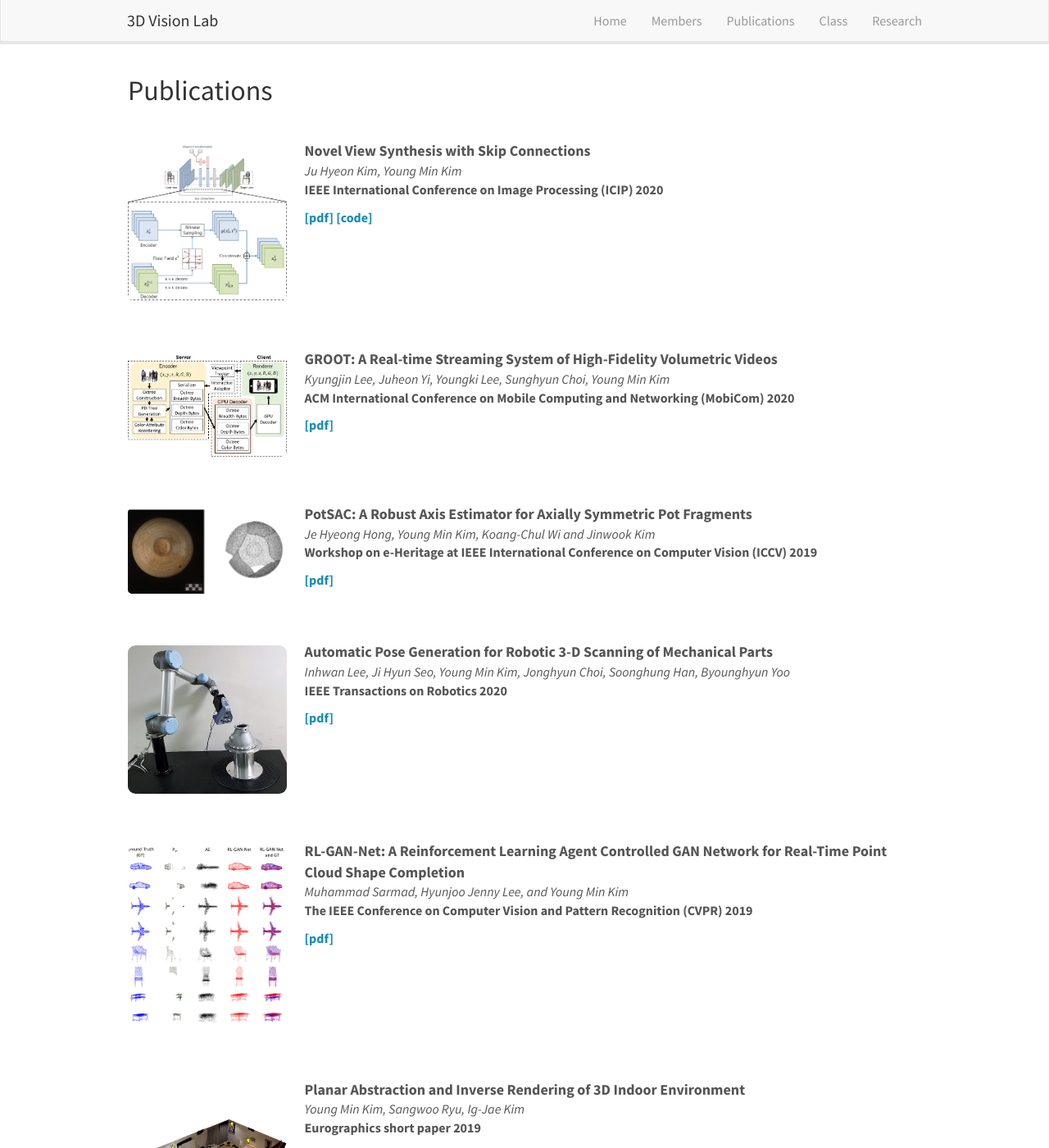
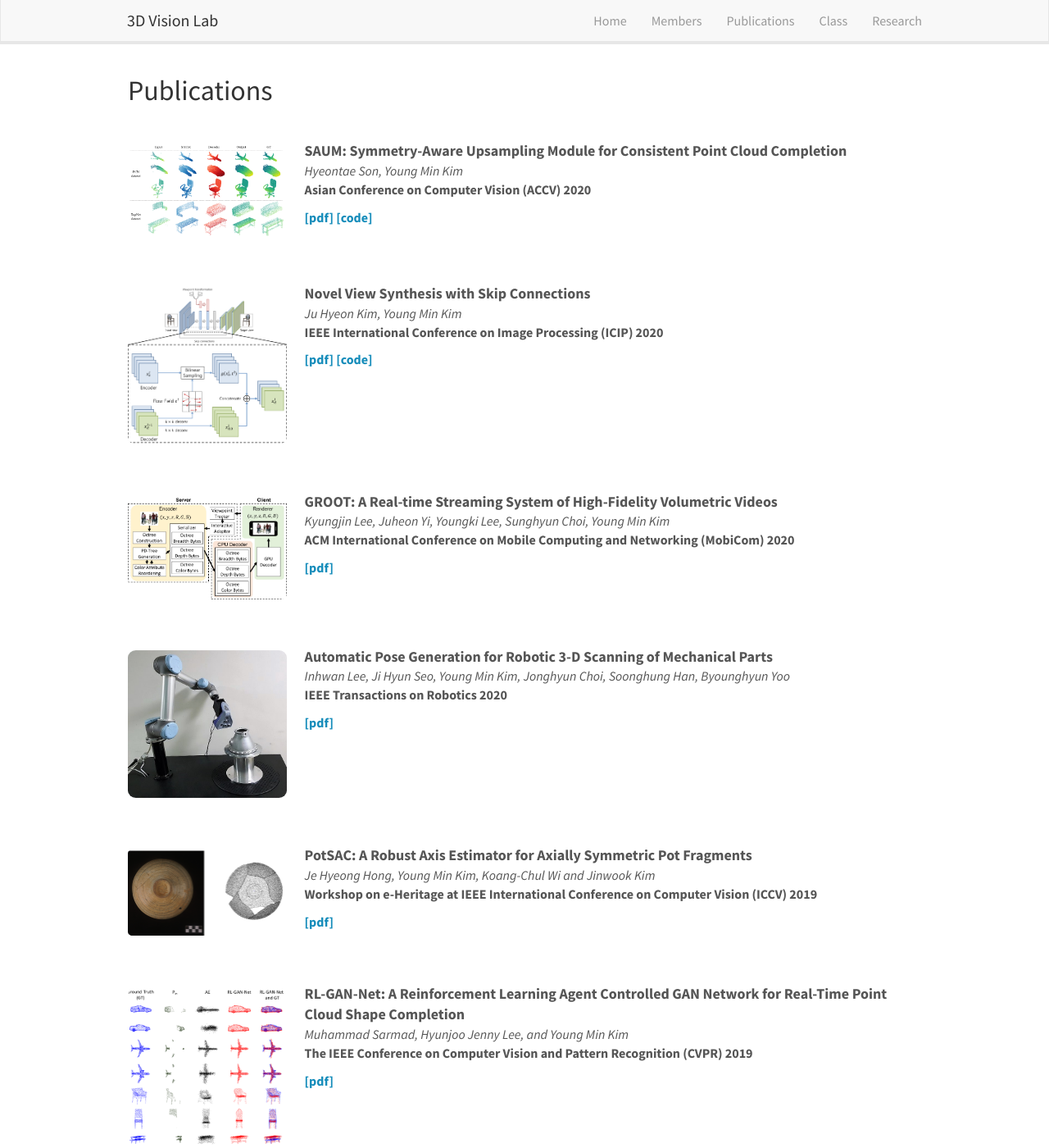
Before and after one commit to 3dvision-snu/3dvision-snu.github.io, a Jekyll site: the page built from _pages/publications.md, in a window 1280 px wide and 1400 px high. Shown: the whole window at 82% size. Built offline with Jekyll 4.4.1, drawn with Linux system fonts in a browser that asks for light colours; nearby versions of some CDN libraries; some of the changed text lies outside the part shown.

Commit message:
sht paper and footer, main image

```diff
--- a/_data/publist.yml
+++ b/_data/publist.yml
@@ -1,3 +1,13 @@
+- title: 'SAUM: Symmetry-Aware Upsampling Module for Consistent Point Cloud Completion'
+  image: SAUM.png
+  description:
+  authors: Hyeontae Son, Young Min Kim
+  link:
+    url: https://openaccess.thecvf.com/content/ACCV2020/papers/Son_SAUM_Symmetry-Aware_Upsampling_Module_for_Consistent_Point_Cloud_Completion_ACCV_2020_paper.pdf
+    display: Asian Conference on Computer Vision (ACCV) 2020
+    code : https://github.com/countywest/SAUM
+  highlight: 0
+  news2:
 
 - title: Novel View Synthesis with Skip Connections
   image: Novel-View-Synthesis.png
@@ -20,15 +30,6 @@
   highlight: 0
   news2:
 
-- title: 'PotSAC: A Robust Axis Estimator for Axially Symmetric Pot Fragments'
-  image: PotSAC.png
-  description:
-  authors: Je Hyeong Hong, Young Min Kim, Koang-Chul Wi and Jinwook Kim
-  link:
-    url: http://openaccess.thecvf.com/content_ICCVW_2019/papers/EH/Hong_PotSAC_A_Robust_Axis_Estimator_for_Axially_Symmetric_Pot_Fragments_ICCVW_2019_paper.pdf
-    display: Workshop on e-Heritage at IEEE International Conference on Computer Vision (ICCV)  2019
-  highlight: 0
-  news2:
 
 - title: Automatic Pose Generation for Robotic 3-D Scanning of Mechanical Parts
   image: Primitive.jpg
@@ -37,6 +38,16 @@
   link:
     url: https://ieeexplore.ieee.org/document/9089042
     display: IEEE Transactions on Robotics 2020
+  highlight: 0
+  news2:
+
+- title: 'PotSAC: A Robust Axis Estimator for Axially Symmetric Pot Fragments'
+  image: PotSAC.png
+  description:
+  authors: Je Hyeong Hong, Young Min Kim, Koang-Chul Wi and Jinwook Kim
+  link:
+    url: http://openaccess.thecvf.com/content_ICCVW_2019/papers/EH/Hong_PotSAC_A_Robust_Axis_Estimator_for_Axially_Symmetric_Pot_Fragments_ICCVW_2019_paper.pdf
+    display: Workshop on e-Heritage at IEEE International Conference on Computer Vision (ICCV)  2019
   highlight: 0
   news2:
 
--- a/_includes/footer.html
+++ b/_includes/footer.html
@@ -1,17 +1,13 @@
-<div id="footer" class="panel">
-  <div class="panel-footer">
-    <div class="container-fluid">
+<div class="panel-info" style = "background-color: black">
+  <div class="container-fluid">
       <div class="row">
-        <div class="col-sm-5">&copy 2020 3D Vision Lab <br /></div>
-        <div class="col-sm-5">
-          Contact: Building 301, 916, Seoul National University <br />
-          1, Gwanak-ro, Gwanak-gu, Seoul, Republic of Korea <br />
+        <div class="col-md-8" style = " font-size:0.8em;  color: darkgrey;">  Copyright 2020, 3D Vision Laboratory, Dept. of Electrical and Computer Engineering, Seoul National University. </div>
+        <div class="col-md-8" style = " font-size:0.8em;  color: darkgrey;">
+          Contact: Room 916, Building 301, 1 Gwanak-ro, Gwanak-gu, Seoul, Republic of Korea
         </div>
       </div>
-    </div>
   </div>
 </div>
-
 <script src="https://ajax.googleapis.com/ajax/libs/jquery/1.11.3/jquery.min.js"></script>
 <script src="{{ site.url }}{{ site.baseurl }}/js/bootstrap.min.js"></script>
 <script src="{{ site.url }}{{ site.baseurl }}/js/custom_style.js"></script>
```
Also changed, not shown: _layouts/homelay.html (+4 -4 lines), _pages/home.md (+8 -0 lines), images/pubpic/SAUM.png (added), 5 other files.
